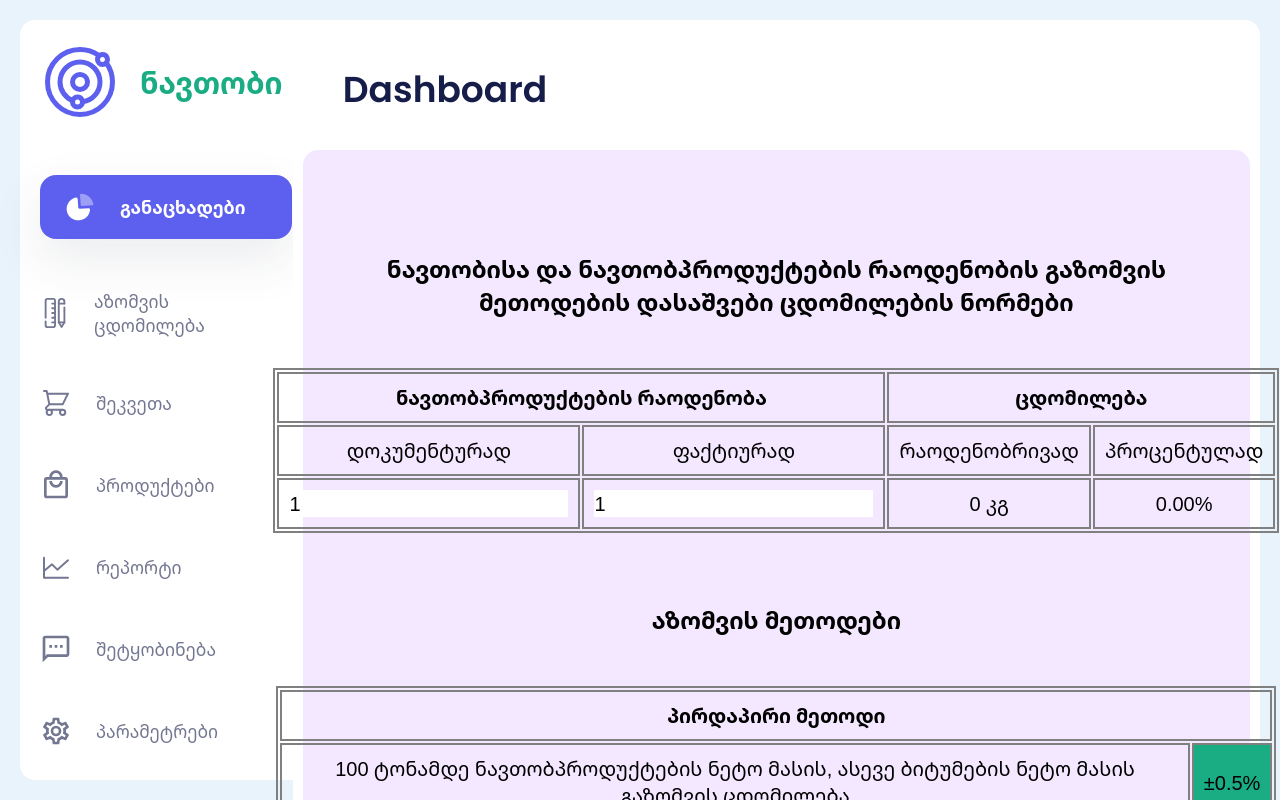
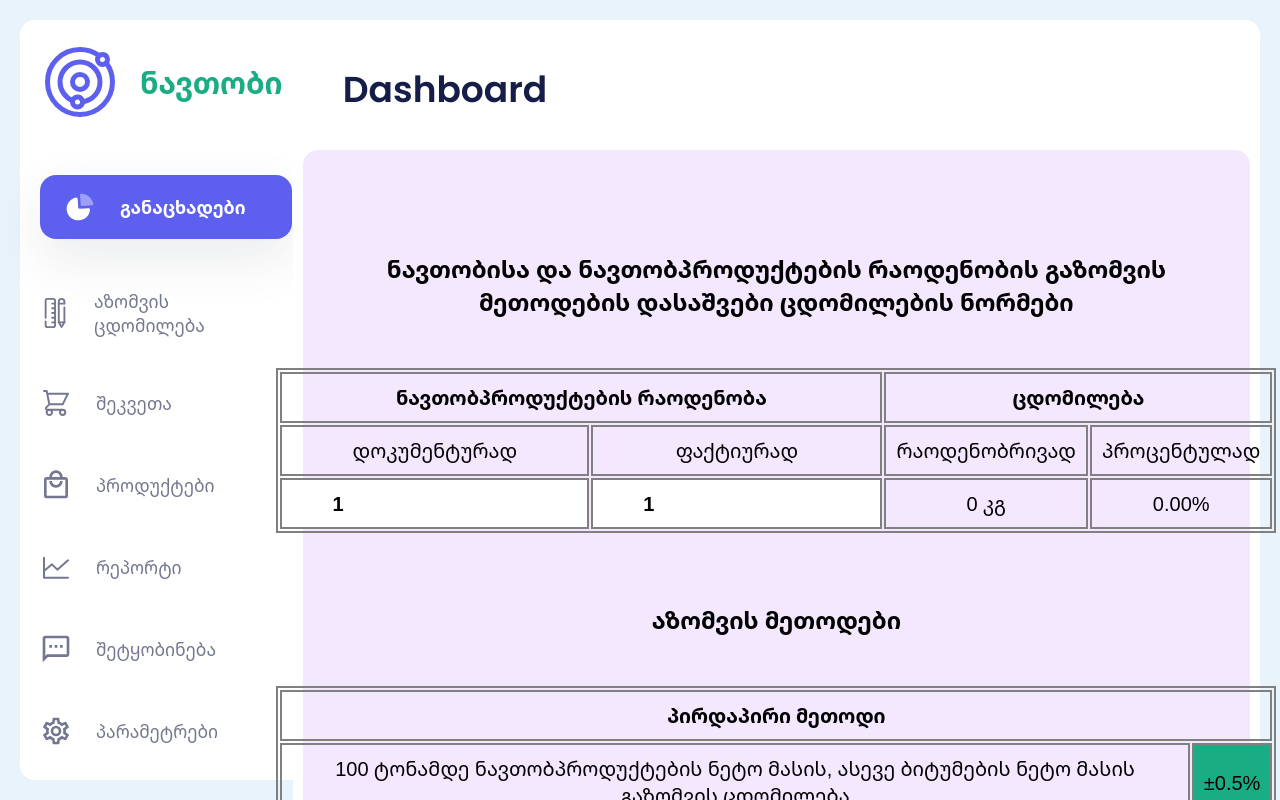
Before and after one commit to irakli85/Oil-Dashboard, a React (Vite) app: page / in a window 1280 px wide. Shown: the top 800 px of the page. Built offline with nearby package versions, Linux system fonts and the light colour scheme.

Commit message:
first commit

```diff
--- a/src/components/Measurment.jsx
+++ b/src/components/Measurment.jsx
@@ -27,12 +27,12 @@ console.log(percentage, typeof(percentage))
             <Td>პროცენტულად</Td>
           </Tr>
           <Tr>
-            <Td>
-              <Input type='number' onChange={(e) => setDocNum(e.target.value)} value={docNum}/>
-            </Td>
-            <Td>
-              <Input type='number' onChange={(e) => setRealNum(e.target.value)} value={realNum}/>
-            </Td>
+            <TdInp>
+              <Input type='number' max="10" onChange={(e) => setDocNum(e.target.value)} value={docNum}/>
+            </TdInp>
+            <TdInp>
+              <Input type='number' max="10" onChange={(e) => setRealNum(e.target.value)} value={realNum}/>
+            </TdInp>
             <Td>{difference + ' კგ'} </Td>
             <Td>{percentage + '%'}</Td>
           </Tr>
@@ -120,6 +120,7 @@ const H2 = styled.h2`
 
 const Table = styled.table`
   width: 100rem;
+  height: 100%;
   border: solid 2px gray;
   margin-top: 5rem;
 `
@@ -137,6 +138,12 @@ const Td = styled.td`
   padding: 1rem;
 `
 
+const TdInp = styled.td`
+  font-size: 2rem;
+  border: solid 2px gray;
+  text-align: center;
+`
+
 const TdCond = styled.td`
   font-size: 2rem;
   border: solid 2px gray;
@@ -147,10 +154,18 @@ const TdCond = styled.td`
 
 const Tr = styled.tr`
   border: solid 2px gray;
+  height:100%;
 `
 
 const Input = styled.input`
   font-size: 2rem;
+  font-weight: 900;
+  width: 100%;
+  height: 100%;
+  padding-inline: 5rem;
+  &:focus{
+    outline: solid 4px #1aac83;
+  }
 `
 
 export default Measurment
--- a/src/styledComponents/GlobalStyles.jsx
+++ b/src/styledComponents/GlobalStyles.jsx
@@ -24,6 +24,17 @@ const GlobalStyles = createGlobalStyle`
       width: 100%;
       height: 100%
     }
+
+    input::-webkit-outer-spin-button,
+    input::-webkit-inner-spin-button {
+  -webkit-appearance: none;
+  margin: 0;
+}
+
+    /* Firefox */
+    input[type=number] {
+      -moz-appearance: textfield;
+    }
 `;
 
 export default GlobalStyles;
```
